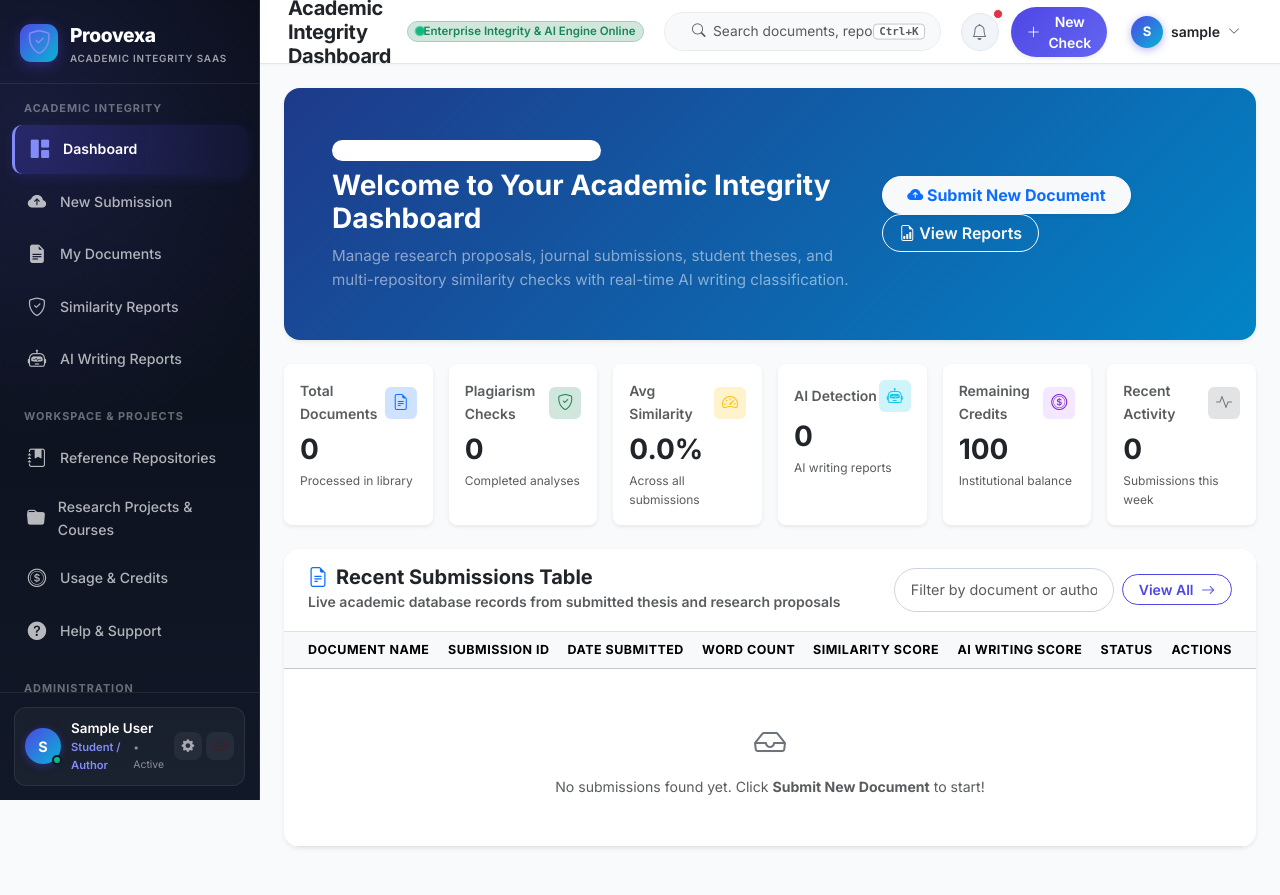
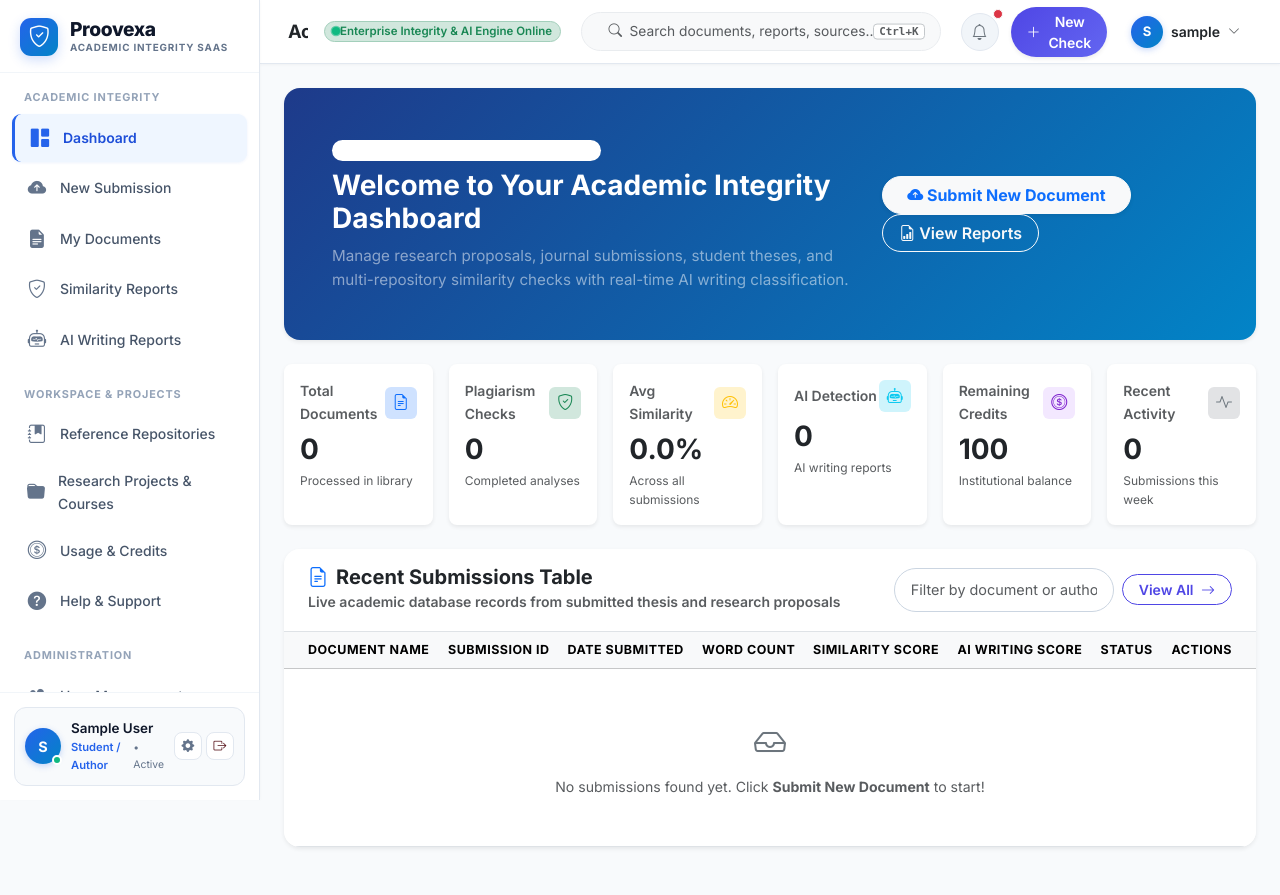
Before and after one commit to vermaaniket577/Proovexa, a Django app: page /dashboard/ in a window 1280 px wide. Run offline with Django 4.2, Linux system fonts and the light colour scheme; the visitor is signed in with stand-in values (Sample User, id 1); data comes from the database, SQL or seed files in the repository; data that the repository does not hold is empty; some libraries are stand-ins or nearby versions.

Commit message:
Implement professional light theme for sidebar, topbar, and reports toolbar

```diff
--- a/static/css/main.css
+++ b/static/css/main.css
@@ -91,16 +91,16 @@ body {
     top: 0;
     left: 0;
     z-index: 1040;
-    background: radial-gradient(circle at 10% 15%, rgba(99, 102, 241, 0.16) 0%, transparent 45%),
-                linear-gradient(180deg, #090d16 0%, #0d121f 50%, #111827 100%);
+    background: #ffffff;
     display: flex;
     flex-direction: column;
     transition: transform var(--transition-base);
     overflow-y: auto;
     overflow-x: hidden;
     scrollbar-width: thin;
-    scrollbar-color: rgba(255, 255, 255, 0.12) transparent;
-    border-right: 1px solid rgba(255, 255, 255, 0.08);
+    scrollbar-color: #cbd5e1 transparent;
+    border-right: 1px solid #e2e8f0;
+    box-shadow: 1px 0 3px rgba(15, 23, 42, 0.02);
 }
 
 .sidebar::-webkit-scrollbar {
@@ -110,19 +110,19 @@ body {
     background: transparent;
 }
 .sidebar::-webkit-scrollbar-thumb {
-    background: rgba(255, 255, 255, 0.12);
+    background: #e2e8f0;
     border-radius: 999px;
 }
 .sidebar::-webkit-scrollbar-thumb:hover {
-    background: rgba(255, 255, 255, 0.25);
+    background: #cbd5e1;
 }
 
 .sidebar-header {
-    padding: 20px 20px 16px;
+    padding: 18px 20px 16px;
     display: flex;
     align-items: center;
     justify-content: space-between;
-    border-bottom: 1px solid rgba(255,255,255,0.08);
+    border-bottom: 1px solid #f1f5f9;
 }
 
 .sidebar-brand {
@@ -130,7 +130,7 @@ body {
     align-items: center;
     gap: 12px;
     text-decoration: none;
-    color: #fff;
+    color: #0f172a;
     font-weight: 800;
     font-size: 1.25rem;
     letter-spacing: -0.02em;
@@ -140,30 +140,45 @@ body {
     width: 38px;
     height: 38px;
     border-radius: 11px;
-    background: linear-gradient(135deg, #4f46e5 0%, #06b6d4 100%);
+    background: linear-gradient(135deg, #2563eb 0%, #0284c7 100%);
     display: flex;
     align-items: center;
     justify-content: center;
     color: #fff;
     font-size: 1.25rem;
-    box-shadow: 0 4px 14px rgba(79, 70, 229, 0.38);
+    box-shadow: 0 4px 12px rgba(37, 99, 235, 0.22);
     flex-shrink: 0;
 }
 
 .sidebar-brand:hover {
-    color: #fff;
+    color: #0f172a;
 }
 
 .sidebar-brand i {
-    font-size: 1.5rem;
-    color: var(--primary-light);
-    filter: drop-shadow(0 0 8px rgba(129, 140, 248, 0.5));
+    font-size: 1.35rem;
+    color: #ffffff;
+}
+
+.sidebar-brand-title {
+    font-weight: 800;
+    letter-spacing: -0.02em;
+    font-size: 1.2rem;
+    color: #0f172a;
+    line-height: 1.15;
+}
+
+.sidebar-brand-subtitle {
+    font-size: 0.62rem;
+    color: #64748b;
+    font-weight: 700;
+    letter-spacing: 0.08em;
+    text-transform: uppercase;
 }
 
 .sidebar-toggle {
     background: none;
     border: none;
-    color: rgba(255,255,255,0.7);
+    color: #64748b;
     font-size: 1.3rem;
     cursor: pointer;
     padding: 4px;
@@ -171,7 +186,7 @@ body {
 }
 
 .sidebar-toggle:hover {
-    color: #fff;
+    color: #0f172a;
 }
 
 /* Navigation */
@@ -187,7 +202,7 @@ body {
 }
 
 .nav-section {
-    margin-bottom: 24px;
+    margin-bottom: 22px;
 }
 
 .nav-section-title {
@@ -195,8 +210,8 @@ body {
     font-size: 0.68rem;
     font-weight: 700;
     text-transform: uppercase;
-    letter-spacing: 0.09em;
-    color: rgba(255,255,255,0.38);
+    letter-spacing: 0.08em;
+    color: #94a3b8;
     padding: 0 12px;
     margin-bottom: 8px;
 }
@@ -205,28 +220,28 @@ body {
     display: flex;
     align-items: center;
     gap: 12px;
-    padding: 10px 14px;
+    padding: 9px 14px;
     margin-bottom: 3px;
-    border-radius: 10px;
-    color: rgba(255,255,255,0.68);
+    border-radius: 9px;
+    color: #475569;
     text-decoration: none;
-    font-size: 0.88rem;
+    font-size: 0.875rem;
     font-weight: 500;
     transition: all var(--transition-fast);
     position: relative;
 }
 
 .sidebar-nav .nav-link:hover {
-    color: #fff;
-    background: rgba(255,255,255,0.06);
+    color: #0f172a;
+    background: #f8fafc;
     transform: translateX(2px);
 }
 
 .sidebar-nav .nav-link.active {
-    color: #fff;
-    background: linear-gradient(90deg, rgba(79, 70, 229, 0.28) 0%, rgba(79, 70, 229, 0.08) 100%);
-    border-left: 3px solid #818cf8;
-    box-shadow: 0 4px 12px rgba(79, 70, 229, 0.15);
+    color: #1d4ed8;
+    background: #eff6ff;
+    border-left: 3px solid #2563eb;
+    box-shadow: 0 1px 3px rgba(37, 99, 235, 0.08);
     font-weight: 600;
 }
 
@@ -234,17 +249,23 @@ body {
     font-size: 1.15rem;
     width: 22px;
     text-align: center;
-    color: rgba(255,255,255,0.7);
+    color: #64748b;
+    transition: color var(--transition-fast);
+}
+
+.sidebar-nav .nav-link:hover i {
+    color: #0f172a;
 }
 
 .sidebar-nav .nav-link.active i {
-    color: #818cf8;
+    color: #2563eb;
 }
 
 /* Sidebar Footer User Card */
 .sidebar-footer {
     padding: 14px;
-    border-top: 1px solid rgba(255,255,255,0.08);
+    border-top: 1px solid #f1f5f9;
+    background: #ffffff;
 }
 
 .user-card-panel {
@@ -253,19 +274,20 @@ body {
     gap: 10px;
     padding: 10px;
     border-radius: 12px;
-    background: rgba(255, 255, 255, 0.04);
-    border: 1px solid rgba(255, 255, 255, 0.08);
-    transition: background 0.2s ease;
+    background: #f8fafc;
+    border: 1px solid #e2e8f0;
+    transition: background 0.2s ease, border-color 0.2s ease;
 }
 .user-card-panel:hover {
-    background: rgba(255, 255, 255, 0.07);
+    background: #f1f5f9;
+    border-color: #cbd5e1;
 }
 
 .user-avatar-ring {
     width: 36px;
     height: 36px;
     border-radius: 50%;
-    background: linear-gradient(135deg, var(--primary), #06b6d4);
+    background: linear-gradient(135deg, #2563eb, #0284c7);
     display: flex;
     align-items: center;
     justify-content: center;
@@ -274,7 +296,7 @@ body {
     font-size: 0.9rem;
     position: relative;
     flex-shrink: 0;
-    box-shadow: 0 2px 8px rgba(79, 70, 229, 0.4);
+    box-shadow: 0 2px 6px rgba(37, 99, 235, 0.25);
 }
 
 .user-online-pip {
@@ -285,7 +307,7 @@ body {
     height: 10px;
     border-radius: 50%;
     background: #10b981;
-    border: 2px solid #0f172a;
+    border: 2px solid #ffffff;
 }
 
 .user-details {
@@ -295,7 +317,7 @@ body {
 }
 
 .user-name {
-    color: #fff;
+    color: #0f172a;
     font-size: 0.84rem;
     font-weight: 600;
     white-space: nowrap;
@@ -304,10 +326,15 @@ body {
 }
 
 .user-role-badge {
-    color: #818cf8;
+    color: #2563eb;
     font-size: 0.7rem;
     font-weight: 600;
     text-transform: capitalize;
+}
+
+.user-status-text {
+    font-size: 0.65rem;
+    color: #64748b;
 }
 
 .btn-sidebar-icon {
@@ -317,15 +344,17 @@ body {
     align-items: center;
     justify-content: center;
     border-radius: 8px;
-    color: rgba(255, 255, 255, 0.6);
-    background: rgba(255, 255, 255, 0.06);
+    color: #64748b;
+    background: #ffffff;
+    border: 1px solid #e2e8f0;
     text-decoration: none;
     font-size: 0.8rem;
     transition: all 0.15s ease;
 }
 .btn-sidebar-icon:hover {
-    background: rgba(255, 255, 255, 0.16);
-    color: #fff;
+    background: #f1f5f9;
+    color: #0f172a;
+    border-color: #cbd5e1;
 }
 
 /* Sidebar Responsive Backdrop */
@@ -1112,14 +1141,25 @@ body {
     display: flex;
     align-items: center;
     gap: 16px;
+    min-width: 0;
+    flex-shrink: 1;
+}
+
+.top-bar-title {
+    min-width: 0;
+    max-width: 320px;
 }
 
 .top-bar-title h1 {
-    font-size: 1.25rem;
+    font-size: 1.15rem;
     font-weight: 700;
     color: #0f172a;
     margin: 0;
     letter-spacing: -0.02em;
+    white-space: nowrap;
+    overflow: hidden;
+    text-overflow: ellipsis;
+    display: block;
 }
 
 .topbar-search-form {
@@ -1240,8 +1280,8 @@ body {
 .sidebar-quota-box {
     margin: 16px 14px 10px;
     padding: 14px;
-    background: rgba(255, 255, 255, 0.05);
-    border: 1px solid rgba(255, 255, 255, 0.1);
+    background: #f8fafc;
+    border: 1px solid #e2e8f0;
     border-radius: 10px;
 }
 
@@ -1249,14 +1289,14 @@ body {
     display: flex;
     justify-content: space-between;
     font-size: 0.75rem;
-    color: rgba(255, 255, 255, 0.7);
+    color: #475569;
     font-weight: 600;
     margin-bottom: 6px;
 }
 
 .sidebar-quota-bar {
     height: 6px;
-    background: rgba(255, 255, 255, 0.15);
+    background: #e2e8f0;
     border-radius: 9999px;
     overflow: hidden;
     margin-bottom: 8px;
@@ -1264,7 +1304,7 @@ body {
 
 .sidebar-quota-fill {
     height: 100%;
-    background: linear-gradient(90deg, #38bdf8, #818cf8);
+    background: linear-gradient(90deg, #2563eb, #0284c7);
     border-radius: 9999px;
 }
 
@@ -1276,11 +1316,11 @@ body {
 }
 
 .sidebar-quota-text {
-    color: rgba(255, 255, 255, 0.5);
+    color: #64748b;
 }
 
 .sidebar-quota-link {
-    color: #38bdf8;
+    color: #2563eb;
     text-decoration: none;
     font-weight: 600;
 }
--- a/templates/base.html
+++ b/templates/base.html
@@ -51,8 +51,8 @@
                         <i class="bi bi-shield-check"></i>
                     </div>
                     <div class="d-flex flex-column">
-                        <span style="font-weight: 800; letter-spacing: -0.02em; font-size: 1.2rem;">Proovexa</span>
-                        <small style="font-size: 0.62rem; color: rgba(255,255,255,0.6); font-weight: 600; letter-spacing: 0.08em; text-transform: uppercase;">Academic Integrity SaaS</small>
+                        <span class="sidebar-brand-title">Proovexa</span>
+                        <small class="sidebar-brand-subtitle">Academic Integrity SaaS</small>
                     </div>
                 </a>
                 <button class="sidebar-toggle d-lg-none" id="sidebarClose">
@@ -152,7 +152,7 @@
                         </span>
                         <div class="d-flex align-items-center gap-1">
                             <span class="user-role-badge">{% if 'reports/' in request.path %}Verified Engine{% else %}{{ user.get_role_display }}{% endif %}</span>
-                            <span class="text-white-50" style="font-size: 0.65rem;">&bull; Active</span>
+                            <span class="user-status-text">&bull; Active</span>
                         </div>
                     </div>
                     <div class="sidebar-footer-actions d-flex gap-1">
@@ -188,7 +188,7 @@
                 </div>
 
                 <!-- Global Search Input -->
-                <div class="topbar-search-form d-none d-md-flex align-items-center position-relative mx-auto" style="max-width: 420px; width: 100%;">
+                <div class="topbar-search-form d-none d-md-flex align-items-center position-relative mx-auto" style="max-width: 360px; width: 100%;">
                     <i class="bi bi-search topbar-search-icon position-absolute ms-3 text-muted" style="font-size: 0.85rem;"></i>
                     <input type="text" class="form-control rounded-pill ps-5 pe-5 py-2 border-light-subtle bg-light shadow-none" style="font-size: 0.86rem;" placeholder="Search documents, reports, sources..." id="globalSearchInput">
                     <kbd class="topbar-search-shortcut position-absolute end-0 me-3 badge bg-white text-muted border border-secondary-subtle px-1.5 py-0.5" style="font-size: 0.68rem;">Ctrl+K</kbd>
```
Also changed, not shown: templates/reports/ai_report.html (+29 -19 lines), templates/reports/detail.html (+41 -31 lines).
